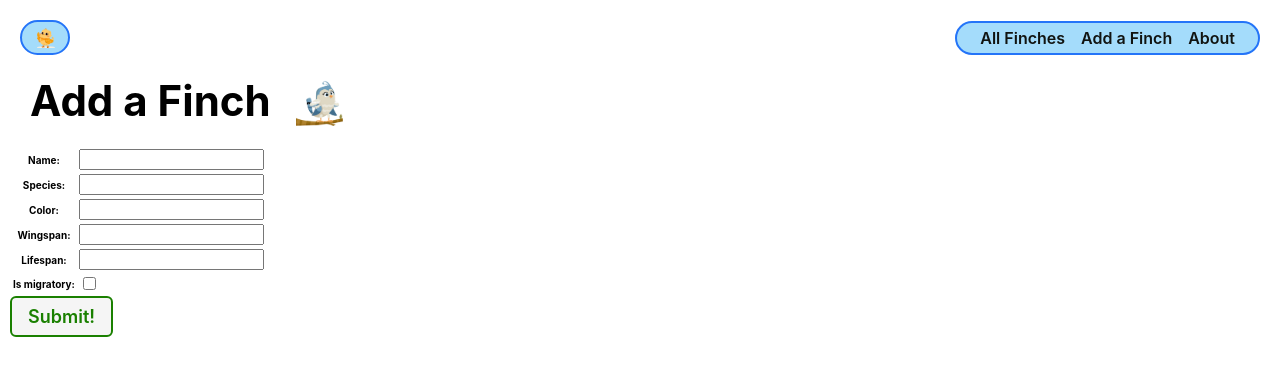
After one commit to maria-zhuravleva/finch-collector-lab, a Django app: page /finches/create/ in a window 1280 px wide. The commit adds this page. Shown: the top 376 px of the page. Run offline with Django 4.2, Linux system fonts and the light colour scheme.

Commit message:
add cbv FinchCreate and finch form template

```diff
--- a/main_app/templates/base.html
+++ b/main_app/templates/base.html
@@ -28,8 +28,11 @@
     </div>
     <nav>
       <ul>
-        <li><a href="/finches">All Finches</a></li>
-        <li><a href="/about">About</a></li>
+        {% comment %} <li><a href="/finches">All Finches</a></li> {% endcomment %}
+        <li><a href="{% url 'finch-index' %}">All Finches</a></li>
+        <li><a href="{% url 'finch-create' %}">Add a Finch</a></li>
+        {% comment %} <li><a href="/about">About</a></li> {% endcomment %}
+        <li><a href="{% url 'about' %}">About</a></li>
       </ul>
     </nav>
   </header>
--- a/main_app/templates/finches/index.html
+++ b/main_app/templates/finches/index.html
@@ -22,7 +22,7 @@
 <section class="card-container">
   {% for finch in finches %}
     <div class="card">
-      <a href="/finches/{{ finch.id }}">
+      <a href="{% url 'finch-detail' finch.id %}">
         <div class="card-content">
           <div class="card-img-container">
             <img
--- /dev/null
+++ b/main_app/templates/main_app/finch_form.html
@@ -0,0 +1,22 @@
+{% extends 'base.html' %}
+{% load static %}
+
+{% block head %}
+<link rel="stylesheet" type="text/css" href="{% static 'css/form.css' %}"/>
+{% endblock %}
+
+{% block content %}
+
+<div class="page-header">
+  <h1>Add a Finch</h1>
+  <img src="{% static 'images/finch.png' %}" alt="A finch"/>
+</div>
+<form action="" method="post" class="form-container">
+  {% csrf_token %}
+  <table>
+    {{ form.as_table }}
+  </table>
+  <button type="submit" class="btn submit">Submit!</button>
+</form>
+
+{% endblock %}
--- a/main_app/urls.py
+++ b/main_app/urls.py
@@ -6,4 +6,5 @@ urlpatterns = [
   path('about/', views.about, name='about'),
   path('finches/', views.finch_index, name='finch-index'),
   path('finches/<int:finch_id>/', views.finch_detail, name='finch-detail'),
+  path('finches/create/', views.FinchCreate.as_view(), name='finch-create'),
 ]
--- a/main_app/views.py
+++ b/main_app/views.py
@@ -1,4 +1,5 @@
 from django.shortcuts import render
+from django.views.generic.edit import CreateView
 from .models import Finch
 
 def home(request):
@@ -15,3 +16,7 @@ def finch_index(request):
 def finch_detail(request, finch_id):
   finch = Finch.objects.get(id=finch_id)
   return render(request, 'finches/detail.html', { 'finch': finch })
+
+class FinchCreate(CreateView):
+  model = Finch
+  fields = '__all__'
```
